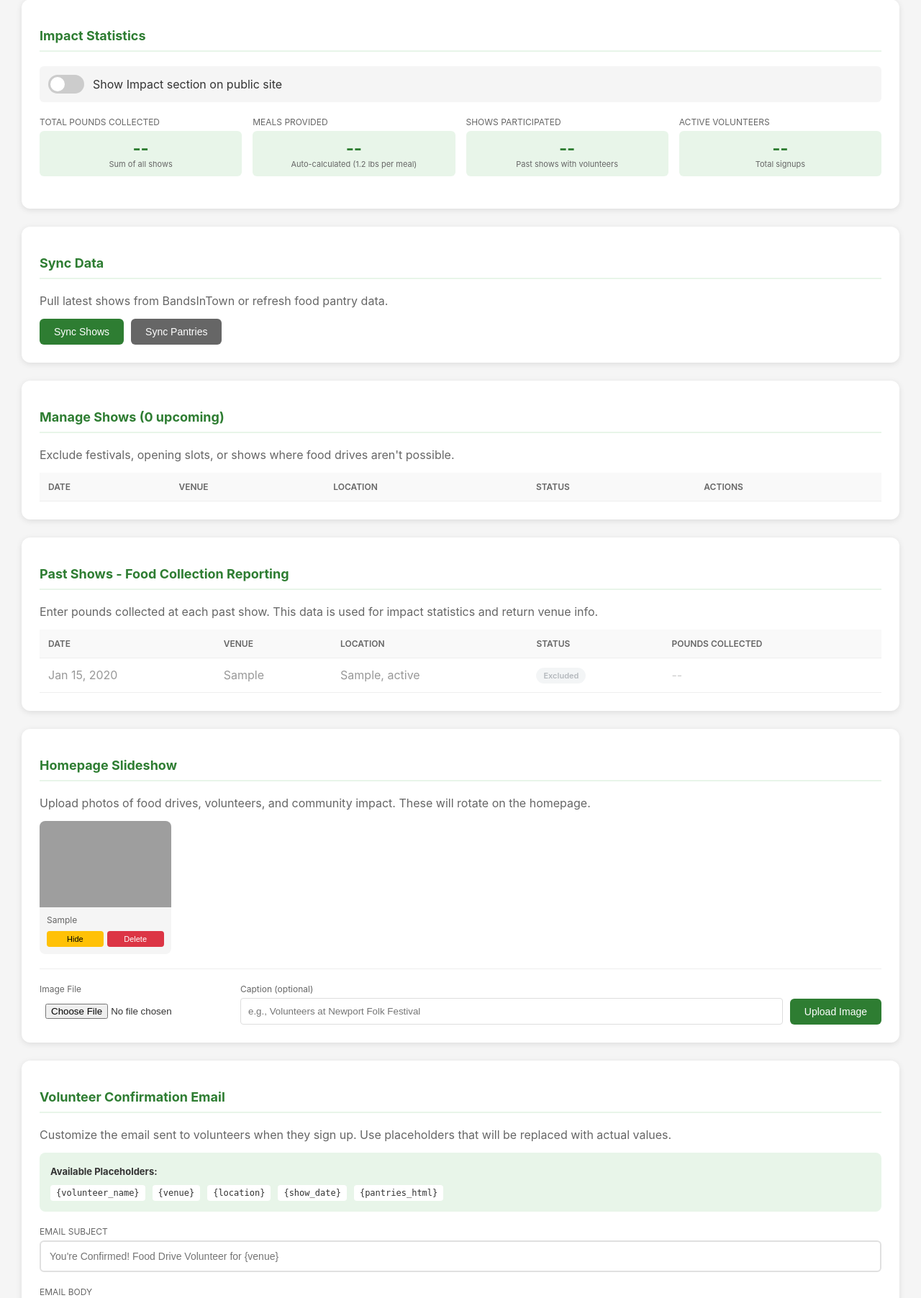
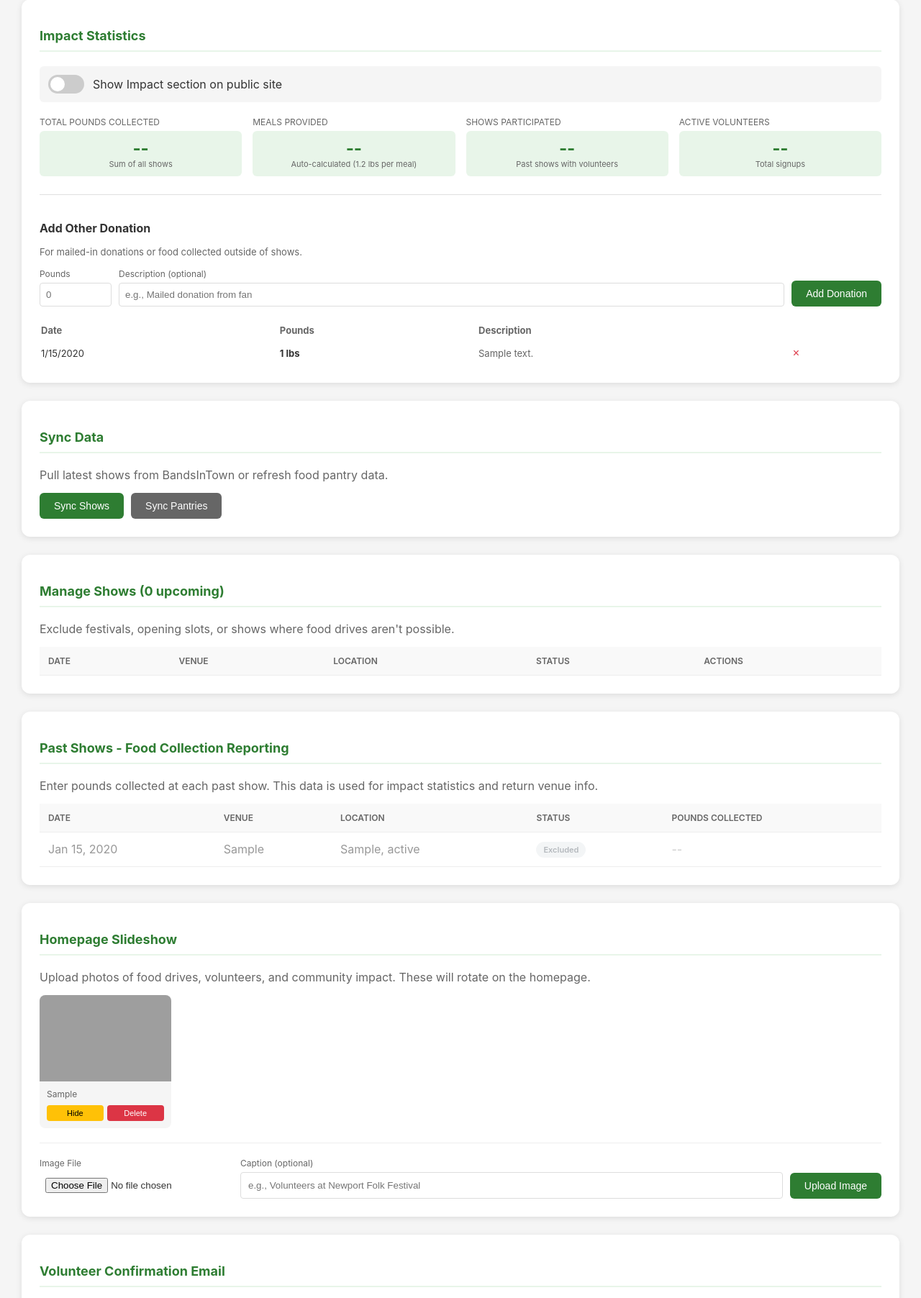
Before and after one commit to brianhaggis/hoh-food-drive, a Flask app: page /admin in a window 1280 px wide. Shown: the part 118-1922 px from the top of the page at 72% size. Run offline with Flask 3, Linux system fonts and the light colour scheme; the visitor is signed in with stand-in values (Sample User, id 1); tables that the repository leaves empty hold one stand-in row (values such as "Sample post"); data that the repository does not hold is empty; some libraries are stand-ins or nearby versions; grey boxes are pictures that could not be loaded.

Commit message:
Add ability to record arbitrary donations (mailed in, etc.)
- Add Donation model to track non-show donations
- Include donations in total pounds calculation
- Add "Add Other Donation" form in admin under Impact Statistics
- Show list of donations with delete option
- Donations have pounds, optional description, and date

Co-Authored-By: Claude Opus 4.5 <noreply@anthropic.com>

```diff
--- a/app.py
+++ b/app.py
@@ -7,7 +7,7 @@ from datetime import datetime
 from apscheduler.schedulers.background import BackgroundScheduler
 
 from config import Config
-from models import db, Show, Volunteer, ImpactStats, SlideshowImage, EmailTemplate, SiteSettings
+from models import db, Show, Volunteer, ImpactStats, SlideshowImage, EmailTemplate, SiteSettings, Donation
 from werkzeug.utils import secure_filename
 from bandsintown import sync_shows
 from email_service import send_volunteer_confirmation, send_admin_notification
@@ -289,7 +289,12 @@ def get_stats():
     ).count()
 
     # Sum pounds from all shows
-    total_pounds = db.session.query(func.sum(Show.pounds_collected)).scalar() or 0
+    show_pounds = db.session.query(func.sum(Show.pounds_collected)).scalar() or 0
+
+    # Sum pounds from other donations (mailed in, etc.)
+    donation_pounds = db.session.query(func.sum(Donation.pounds)).scalar() or 0
+
+    total_pounds = show_pounds + donation_pounds
 
     # Auto-calculate meals at 1.2 lbs per meal
     meals = int(total_pounds / 1.2) if total_pounds > 0 else 0
@@ -508,6 +513,44 @@ def get_venue_history(venue_name):
             'pounds': s.pounds_collected
         } for s in past_shows[:5]]  # Last 5 visits
     })
+
+
+@app.route('/admin/donations')
+@admin_required
+def get_donations():
+    """Get all donations."""
+    donations = Donation.query.order_by(Donation.date.desc()).all()
+    return jsonify([d.to_dict() for d in donations])
+
+
+@app.route('/admin/donations', methods=['POST'])
+@admin_required
+def add_donation():
+    """Add a new donation."""
+    pounds = request.form.get('pounds')
+    description = request.form.get('description', '')
+
+    if not pounds:
+        return jsonify({'error': 'Pounds required'}), 400
+
+    donation = Donation(
+        pounds=int(pounds),
+        description=description
+    )
+    db.session.add(donation)
+    db.session.commit()
+
+    return jsonify({'success': True, 'donation': donation.to_dict()})
+
+
+@app.route('/admin/donations/<int:donation_id>', methods=['DELETE'])
+@admin_required
+def delete_donation(donation_id):
+    """Delete a donation."""
+    donation = Donation.query.get_or_404(donation_id)
+    db.session.delete(donation)
+    db.session.commit()
+    return jsonify({'success': True})
 
 
 @app.route('/admin/stats', methods=['POST'])
--- a/models.py
+++ b/models.py
@@ -156,3 +156,21 @@ class SiteSettings(db.Model):
             app_db.session.add(setting)
         app_db.session.commit()
         return setting
+
+
+class Donation(db.Model):
+    __tablename__ = 'donations'
+
+    id = db.Column(db.Integer, primary_key=True)
+    pounds = db.Column(db.Integer, nullable=False)
+    description = db.Column(db.String(255), nullable=True)  # e.g., "Mailed donation from fan"
+    date = db.Column(db.DateTime, default=datetime.utcnow)
+    created_at = db.Column(db.DateTime, default=datetime.utcnow)
+
+    def to_dict(self):
+        return {
+            'id': self.id,
+            'pounds': self.pounds,
+            'description': self.description,
+            'date': self.date.isoformat() if self.date else None
+        }
--- a/templates/admin/dashboard.html
+++ b/templates/admin/dashboard.html
@@ -449,6 +449,26 @@
                     </div>
                 </div>
             </div>
+
+            <!-- Add Donation -->
+            <div style="margin-top: 25px; padding-top: 20px; border-top: 1px solid #e0e0e0;">
+                <h3 style="font-size: 16px; color: #333; margin-bottom: 15px;">Add Other Donation</h3>
+                <p style="color: #666; font-size: 13px; margin-bottom: 15px;">For mailed-in donations or food collected outside of shows.</p>
+                <div style="display: flex; gap: 10px; flex-wrap: wrap; align-items: end;">
+                    <div>
+                        <label style="font-size: 12px; color: #666; display: block; margin-bottom: 5px;">Pounds</label>
+                        <input type="number" id="donation-pounds" style="padding: 8px; width: 100px; border: 1px solid #ddd; border-radius: 4px;" placeholder="0">
+                    </div>
+                    <div style="flex: 1; min-width: 200px;">
+                        <label style="font-size: 12px; color: #666; display: block; margin-bottom: 5px;">Description (optional)</label>
+                        <input type="text" id="donation-description" style="padding: 8px; width: 100%; border: 1px solid #ddd; border-radius: 4px;" placeholder="e.g., Mailed donation from fan">
+                    </div>
+                    <button class="btn" onclick="addDonation()">Add Donation</button>
+                </div>
+
+                <!-- Donations List -->
+                <div id="donations-list" style="margin-top: 15px;"></div>
+            </div>
         </div>
 
         <!-- Sync Actions -->
@@ -818,6 +838,87 @@
                 loadStats();
             } else {
                 alert('Error saving pounds');
+            }
+        }
+
+        // Load donations list
+        function loadDonations() {
+            fetch('/admin/donations')
+                .then(r => r.json())
+                .then(donations => {
+                    const container = document.getElementById('donations-list');
+                    if (donations.length === 0) {
+                        container.innerHTML = '';
+                        return;
+                    }
+                    container.innerHTML = `
+                        <table style="width: 100%; font-size: 13px; margin-top: 10px;">
+                            <thead>
+                                <tr style="text-align: left; color: #666;">
+                                    <th style="padding: 8px 0;">Date</th>
+                                    <th>Pounds</th>
+                                    <th>Description</th>
+                                    <th></th>
+                                </tr>
+                            </thead>
+                            <tbody>
+                                ${donations.map(d => `
+                                    <tr>
+                                        <td style="padding: 6px 0;">${new Date(d.date).toLocaleDateString()}</td>
+                                        <td><strong>${d.pounds} lbs</strong></td>
+                                        <td style="color: #666;">${d.description || '--'}</td>
+                                        <td><button onclick="deleteDonation(${d.id})" style="background: none; border: none; color: #dc3545; cursor: pointer; font-size: 16px;">×</button></td>
+                                    </tr>
+                                `).join('')}
+                            </tbody>
+                        </table>
+                    `;
+                });
+        }
+        loadDonations();
+
+        // Add a donation
+        async function addDonation() {
+            const pounds = document.getElementById('donation-pounds').value;
+            const description = document.getElementById('donation-description').value;
+
+            if (!pounds || pounds <= 0) {
+                alert('Please enter pounds collected');
+                return;
+            }
+
+            const formData = new FormData();
+            formData.append('pounds', pounds);
+            formData.append('description', description);
+
+            const response = await fetch('/admin/donations', {
+                method: 'POST',
+                body: formData
+            });
+
+            if (response.ok) {
+                document.getElementById('donation-pounds').value = '';
+                document.getElementById('donation-description').value = '';
+                loadDonations();
+                loadStats();
+            } else {
+                alert('Error adding donation');
+            }
+        }
+
+        // Delete a donation
+        async function deleteDonation(id) {
+            if (!confirm('Delete this donation?')) return;
+
+            const response = await fetch(`/admin/donations/${id}`, {
+                method: 'DELETE'
+            });
+
+            if (response.ok) {
+                loadDonations();
+                loadStats();
+            } else {
+                alert('Error deleting donation');
             }
         }
 
```
